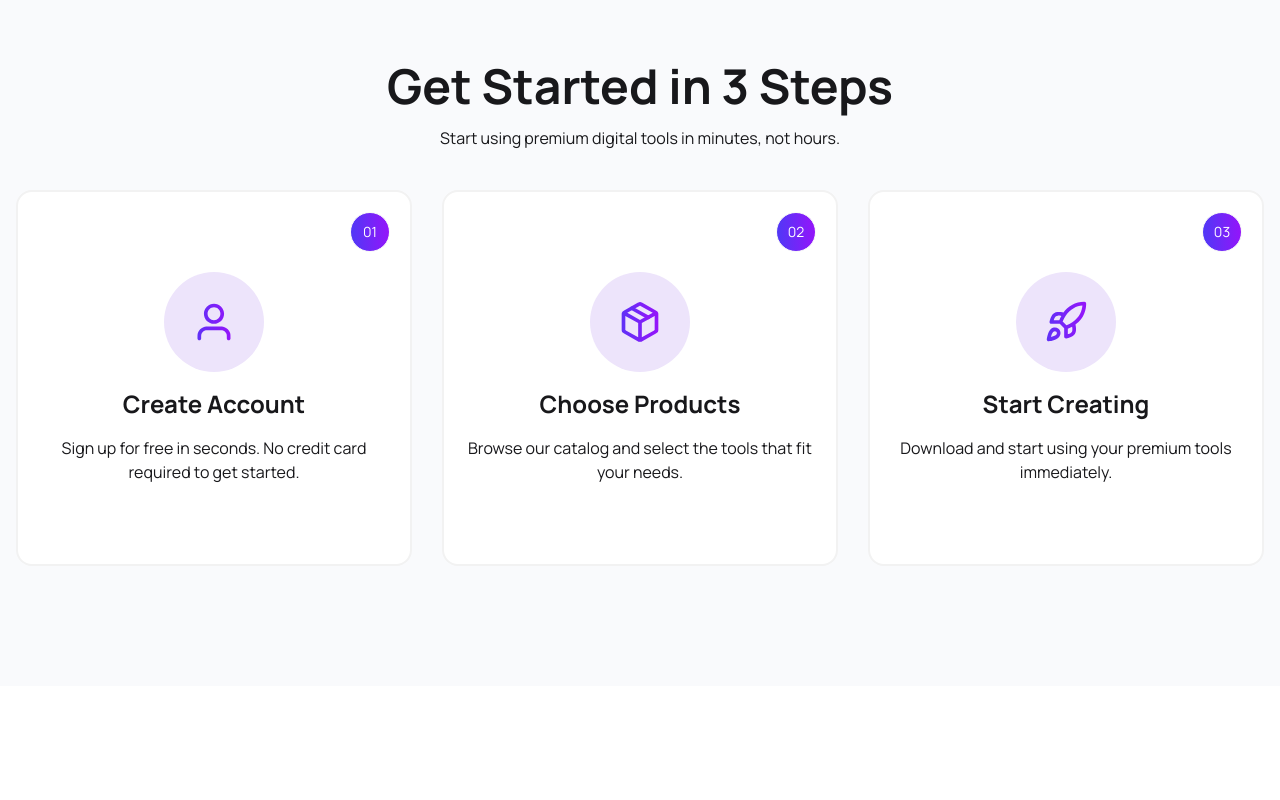
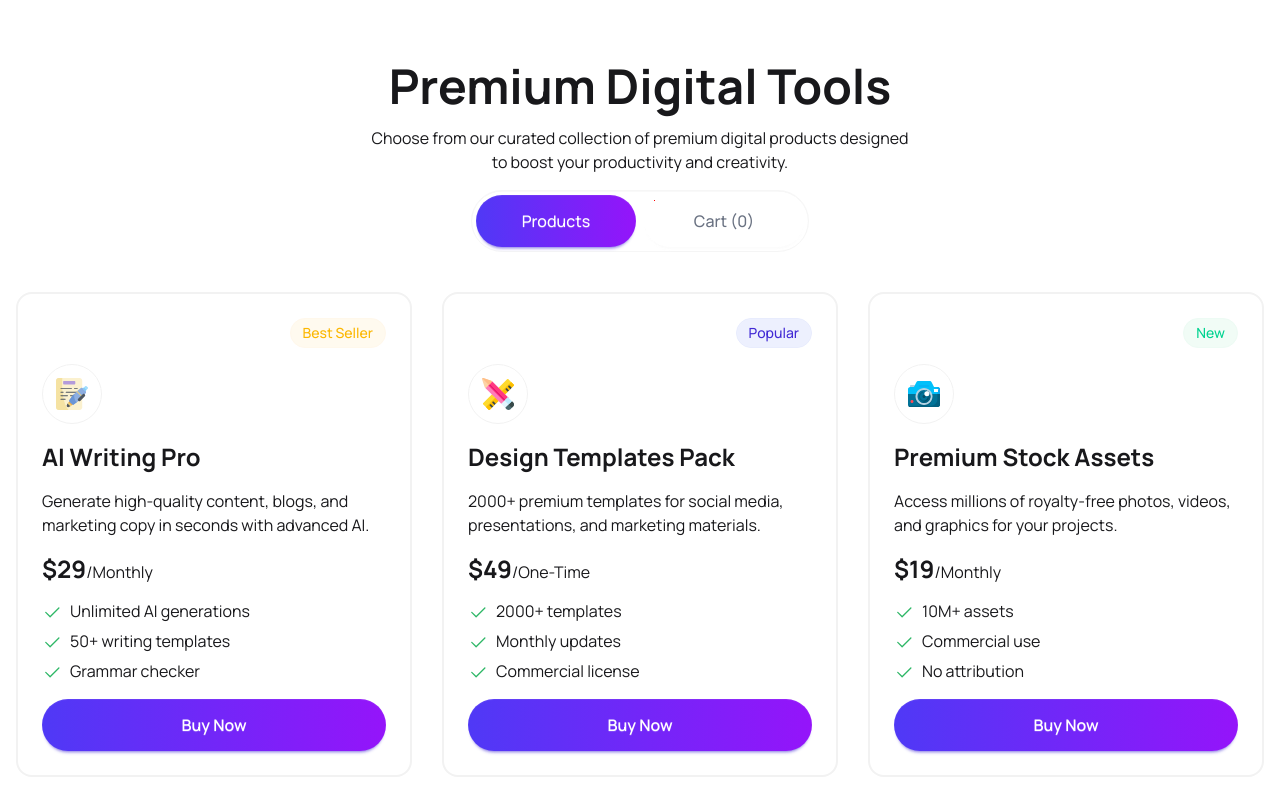
Before and after one commit to md-saju-ahmed/digitools, a React (Vite) app: page / in a window 1280 px wide. Shown: the part 1120-1920 px from the top of the page. Built offline with nearby package versions, Linux system fonts and the light colour scheme.

Commit message:
added products code

```diff
--- a/src/App.jsx
+++ b/src/App.jsx
@@ -1,20 +1,38 @@
 import "./App.css";
+import { useState } from "react";
+import { ToastContainer } from "react-toastify";
 import Banner from "./components/Banner";
 import Stats from "./components/Stats";
+import Products from "./components/Products";
 import Steps from "./components/Steps";
 import Pricing from "./components/Pricing";
 import Cta from "./components/Cta";
 import Footer from "./components/Footer";
 
+const getProducts = async () => {
+  const res = await fetch("/products.json");
+  return res.json();
+};
+
+const productPromise = getProducts();
+
 function App() {
+  const [carts, setCarts] = useState([]);
+
   return (
     <>
       <Banner />
       <Stats />
+      <Products
+        productPromise={productPromise}
+        carts={carts}
+        setCarts={setCarts}
+      />
       <Steps />
       <Pricing />
       <Cta />
       <Footer />
+      <ToastContainer />
     </>
   );
 }
--- /dev/null
+++ b/src/components/Cart.jsx
@@ -0,0 +1,77 @@
+import { toast } from "react-toastify";
+
+const Cart = ({ carts, setCarts }) => {
+  const totalPrice = carts.reduce((sum, item) => sum + item.price, 0);
+
+  const handlePayment = () => {
+    setCarts([]);
+    toast.success("Payment successful!");
+  };
+
+  const handleDelete = (item) => {
+    const filteredArray = carts.filter((c) => c.id !== item.id);
+    setCarts(filteredArray);
+    toast.success("Item deleted!");
+  };
+
+  return (
+    <div className="max-w-7xl mx-auto px-4 sm:px-6 lg:px-8 py-6 sm:py-8 lg:py-10 space-y-5 sm:space-y-6">
+      <h1 className="text-xl sm:text-2xl font-bold">Your Cart</h1>
+
+      {carts.length === 0 ? (
+        <p className="flex items-center justify-center text-base sm:text-xl bg-[#F9FAFC] rounded-2xl px-5 py-16 sm:py-20 lg:py-25">
+          Cart is empty
+        </p>
+      ) : (
+        <>
+          <div className="space-y-3 sm:space-y-4">
+            {carts.map((item) => (
+              <div
+                className="flex items-center justify-between bg-[#F9FAFC] rounded-2xl p-4 sm:p-5 gap-3"
+                key={item.id}
+              >
+                <div className="flex items-center gap-3 sm:gap-4 min-w-0">
+                  <div className="flex shrink-0 justify-center items-center h-12 w-12 sm:h-15 sm:w-15 bg-base-100 border border-[#F2F2F2] rounded-full">
+                    <img
+                      className="h-6 w-6 sm:h-8 sm:w-8 object-contain"
+                      src={item.image}
+                      alt={item.title}
+                    />
+                  </div>
+                  <div className="space-y-1 sm:space-y-2 min-w-0">
+                    <h2 className="text-base sm:text-xl font-semibold truncate">
+                      {item.title}
+                    </h2>
+                    <div className="text-sm sm:text-base font-medium">
+                      ${item.price}
+                    </div>
+                  </div>
+                </div>
+                <button
+                  onClick={() => handleDelete(item)}
+                  className="btn btn-ghost shrink-0 font-bold text-[#FF3980] rounded-full text-sm sm:text-base px-3 sm:px-4"
+                >
+                  Remove
+                </button>
+              </div>
+            ))}
+          </div>
+
+          <div className="flex justify-between items-center gap-6 pt-2">
+            <div className="text-base sm:text-lg font-medium">Total:</div>
+            <div className="text-xl sm:text-2xl font-bold">${totalPrice}</div>
+          </div>
+
+          <button
+            onClick={handlePayment}
+            className="btn btn-primary bg-linear btn-block text-white rounded-full border-0 h-12 sm:h-13"
+          >
+            Proceed to Checkout
+          </button>
+        </>
+      )}
+    </div>
+  );
+};
+
+export default Cart;
--- /dev/null
+++ b/src/components/ProductCard.jsx
@@ -0,0 +1,86 @@
+import { toast } from "react-toastify";
+
+const ProductCard = ({ product, carts, setCarts }) => {
+  const isPurchased = carts.some((item) => item.id === product.id);
+
+  const handlePurchase = () => {
+    if (isPurchased) {
+      toast.error("Item already in cart!");
+      return;
+    }
+    setCarts([...carts, product]);
+    toast.success("Item added to cart!");
+  };
+
+  const badgeStyles = {
+    New: "badge-success",
+    Popular: "badge-primary",
+    "Best Seller": "badge-warning",
+  };
+
+  return (
+    <div className="rounded-2xl overflow-hidden border-2 border-[#F2F2F2] p-5 sm:p-6 space-y-3 sm:space-y-4 flex flex-col transition-all duration-300 hover:-translate-y-1 hover:shadow-sm">
+      {/* Badge */}
+      <div className="flex justify-end">
+        <div
+          className={`badge badge-soft font-medium rounded-full h-auto px-3 py-1 text-xs sm:text-sm ${badgeStyles[product.badge] || "badge-neutral"}`}
+        >
+          {product.badge}
+        </div>
+      </div>
+
+      {/* Image */}
+      <div className="flex justify-center items-center h-13 w-13 sm:h-15 sm:w-15 border border-[#F2F2F2] rounded-full shrink-0">
+        <img
+          className="h-7 w-7 sm:h-8 sm:w-8 object-contain"
+          src={product.image}
+          alt={product.title}
+        />
+      </div>
+
+      {/* Title */}
+      <h2 className="text-xl sm:text-2xl font-bold leading-snug">
+        {product.title}
+      </h2>
+
+      {/* Description */}
+      <p className="text-sm sm:text-base">{product.description}</p>
+
+      {/* Price */}
+      <div className="capitalize text-sm sm:text-base">
+        <span className="text-xl sm:text-2xl font-bold">${product.price}</span>/
+        {product.billing}
+      </div>
+
+      {/* Features */}
+      <div className="space-y-1.5 sm:space-y-2 flex-1">
+        {product.features.map((feature, index) => (
+          <div
+            key={index}
+            className="flex items-start gap-2 text-sm sm:text-base leading-5"
+          >
+            <svg className="w-4 h-4 sm:w-5 sm:h-5 text-[#30B868] shrink-0 mt-0.5">
+              <use xlinkHref="/icons.svg#icon-check"></use>
+            </svg>
+            {feature}
+          </div>
+        ))}
+      </div>
+
+      {/* Buy Now */}
+      <button
+        onClick={handlePurchase}
+        className={`btn h-12 sm:h-13 btn-block rounded-full border-0 text-sm sm:text-base mt-auto ${isPurchased ? "btn-success" : "btn-primary bg-linear text-white"}`}
+      >
+        {isPurchased && (
+          <svg className="w-4 h-4 shrink-0">
+            <use xlinkHref="/icons.svg#icon-check"></use>
+          </svg>
+        )}
+        {isPurchased ? "Added to Cart" : "Buy Now"}
+      </button>
+    </div>
+  );
+};
+
+export default ProductCard;
--- /dev/null
+++ b/src/components/Products.jsx
@@ -0,0 +1,61 @@
+import { use, useState } from "react";
+import ProductCard from "./ProductCard";
+import Cart from "./Cart";
+
+const Products = ({ productPromise, carts, setCarts }) => {
+  const products = use(productPromise);
+  const [activeTab, setActiveTab] = useState("product");
+
+  return (
+    <div
+      id="products"
+      className="max-w-7xl mx-auto py-16 sm:py-20 lg:py-30 px-4"
+    >
+      <div className="text-center space-y-4">
+        <h2 className="text-3xl sm:text-4xl lg:text-5xl font-bold">
+          Premium Digital Tools
+        </h2>
+        <p className="mt-4 text-sm sm:text-base max-w-xl sm:max-w-3xl mx-auto">
+          Choose from our curated collection of premium digital products
+          designed <br /> to boost your productivity and creativity.
+        </p>
+
+        <div className="tabs tabs-box justify-center bg-transparent gap-1 sm:gap-2 border border-[#F6F6F6] w-max mx-auto rounded-full p-1">
+          <button
+            onClick={() => setActiveTab("product")}
+            className={`w-32 sm:w-40 h-11 sm:h-13 rounded-full font-medium text-sm sm:text-base ${activeTab === "product" ? "btn btn-primary bg-linear text-white border-0" : "btn bg-transparent text-gray-500 border-0 hover:bg-gray-100"}`}
+          >
+            Products
+          </button>
+          <button
+            onClick={() => setActiveTab("cart")}
+            className={`w-32 sm:w-40 h-11 sm:h-13 rounded-full font-medium text-sm sm:text-base ${activeTab === "cart" ? "btn btn-primary bg-linear text-white border-0" : "btn bg-transparent text-gray-500 border-0 hover:bg-gray-100"}`}
+          >
+            Cart ({carts.length})
+          </button>
+        </div>
+      </div>
+
+      {activeTab === "product" && (
+        <div className="grid grid-cols-1 md:grid-cols-2 lg:grid-cols-3 gap-5 sm:gap-6 lg:gap-7.5 mt-8 sm:mt-10">
+          {products.map((product) => (
+            <ProductCard
+              key={product.id}
+              product={product}
+              carts={carts}
+              setCarts={setCarts}
+            />
+          ))}
+        </div>
+      )}
+
+      {activeTab === "cart" && (
+        <div className="mt-8 sm:mt-10">
+          <Cart carts={carts} setCarts={setCarts} />
+        </div>
+      )}
+    </div>
+  );
+};
+
+export default Products;
```
